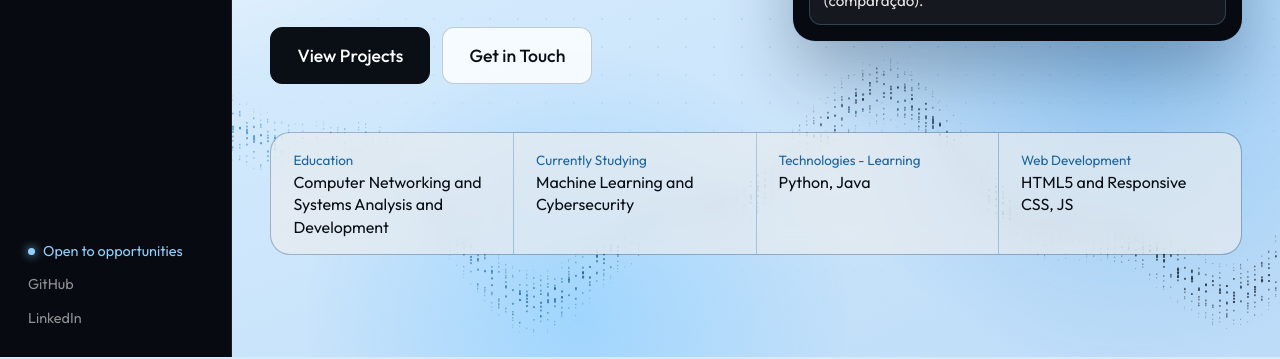
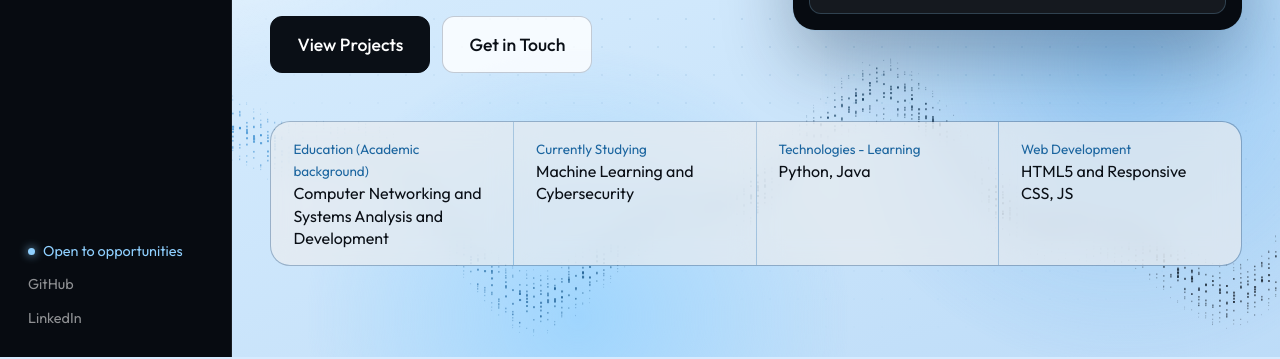
Before and after one commit to MGaldinoo/portf-lio-galddino.dev, a plain HTML site: page index.html in a window 1280 px wide. Shown: the part 443-802 px from the top of the page. Drawn offline with Linux system fonts and the light colour scheme.

Commit message:
Translate content from Portuguese to English

```diff
--- a/index.html
+++ b/index.html
@@ -50,7 +50,7 @@
         </div>
       </div>
       <ul class="facts">
-        <li><small>Education</small><span>Computer Networking and Systems Analysis and Development</span></li>
+        <li><small>Education (Academic background)</small><span>Computer Networking and Systems Analysis and Development</span></li>
         <li><small>Currently Studying</small><span>Machine Learning and Cybersecurity</span></li>
         <li><small>Technologies - Learning</small><span>Python, Java</span></li>
         <li><small>Web Development</small><span>HTML5 and Responsive CSS, JS</span></li>
```
